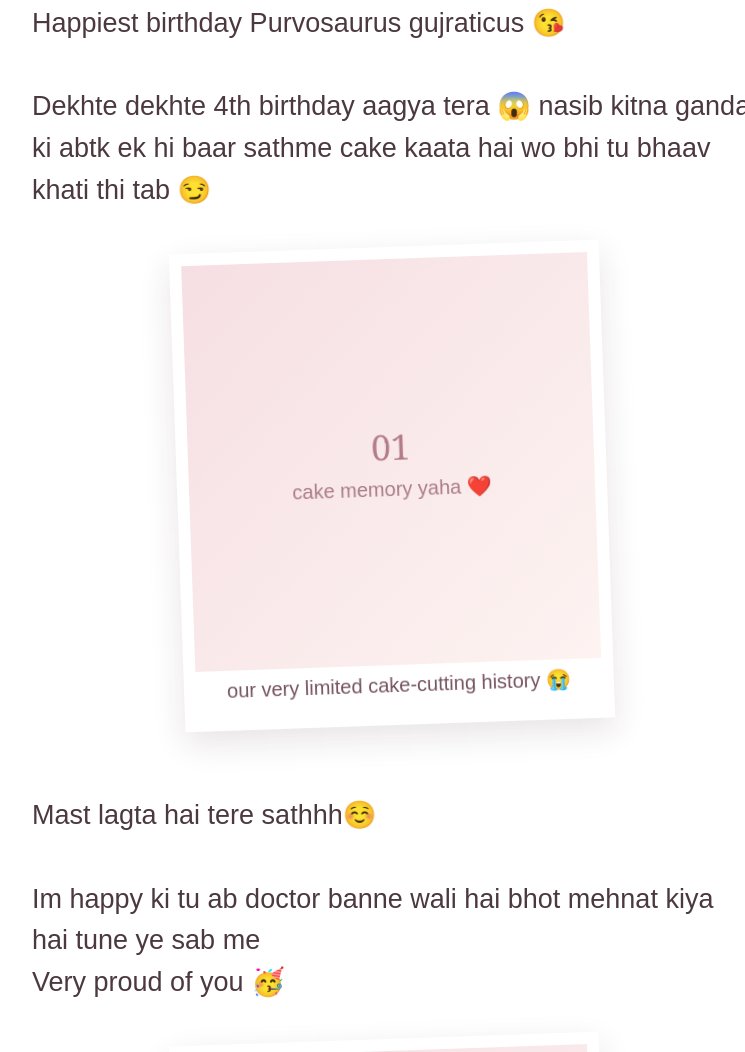
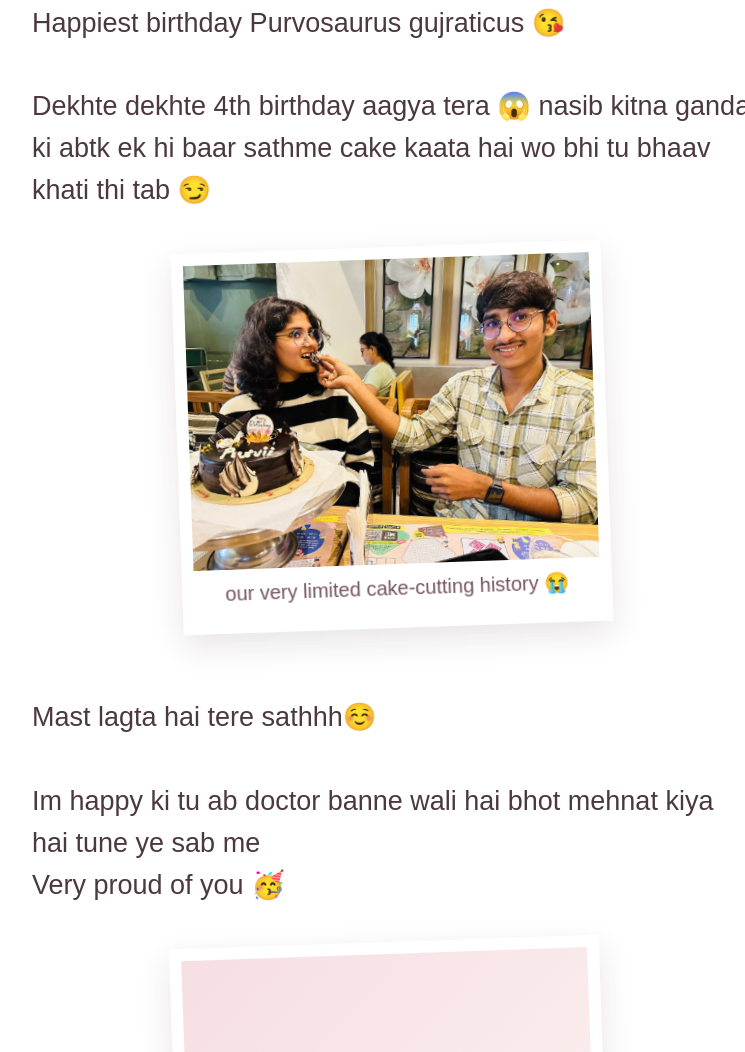
Before and after one commit to moviedow9021-cmd/purviii-birthday-, a plain HTML site: page index.html in a window 1280 px wide. Shown: the part 2577-3629 px from the top of the page, without its empty margins (248-993 px from the left). Drawn offline with Linux system fonts and the light colour scheme.

Commit message:
Update index.html

```diff
--- a/index.html
+++ b/index.html
@@ -1060,17 +1060,10 @@ h1,h2{
 
         <div class="photo-card">
 
-          <div class="photo-placeholder">
-
-            <div class="photo-number">
-              01
-            </div>
-
-            <div class="photo-hint">
-              cake memory yaha ❤️
-            </div>
-
-          </div>
+          <img
+  src="1.jpg"
+  style="width:100%;height:100%;object-fit:cover;"
+  alt="Cake memory">
 
           <div class="caption">
             our very limited cake-cutting history 😭
```
